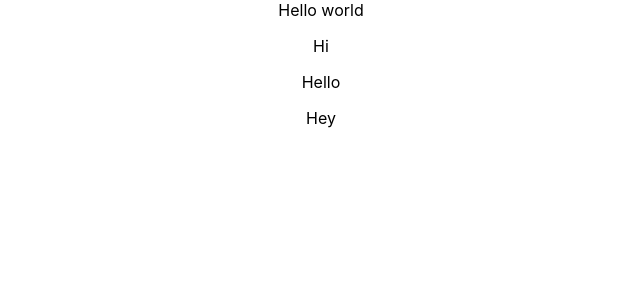
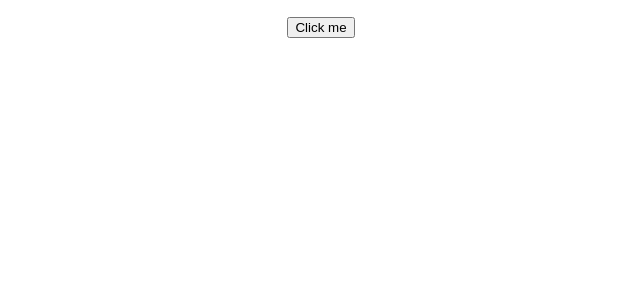
Before and after one commit to RitikTailor15/jest_testing, a React (Create React App) app: page / in a window 1280 px wide. Shown: the top 300 px of the page, without its empty margins (319-959 px from the left). Built offline with nearby package versions, Linux system fonts and the light colour scheme.

Commit message:
Test user click event

```diff
--- a/package.json
+++ b/package.json
@@ -5,7 +5,7 @@
   "dependencies": {
     "@testing-library/jest-dom": "^5.17.0",
     "@testing-library/react": "^13.4.0",
-    "@testing-library/user-event": "^13.5.0",
+    "@testing-library/user-event": "^14.5.2",
     "react": "^18.2.0",
     "react-dom": "^18.2.0",
     "react-scripts": "5.0.1",
--- a/src/App.js
+++ b/src/App.js
@@ -20,6 +20,8 @@
   //     setFinData(true);
   //   }, 1000);
   // });
+
+  const [userDataEv, setUserDataEv] = useState("");
   return (
     <div className="App">
       {/* <p>Test First React app</p> */}
@@ -147,12 +149,14 @@
       {login ? <button>Login</button> : <button>Logout</button>} */}
       {/* {findData ? <h1>data found</h1> : <h1>no data found</h1>} */}
       {/* <div id="testid">Hello world</div> */}
-      <div>
+      {/* <div>
         Hello world
         <p>Hi</p>
         <p>Hello</p>
         <p>Hey</p>
-      </div>
+      </div> */}
+      <p>{userDataEv}</p>
+      <button onClick={() => setUserDataEv("hello")}>Click me</button>
     </div>
   );
 }
```
Also changed, not shown: 2 other files (tests, documents, lock files or other folders).
